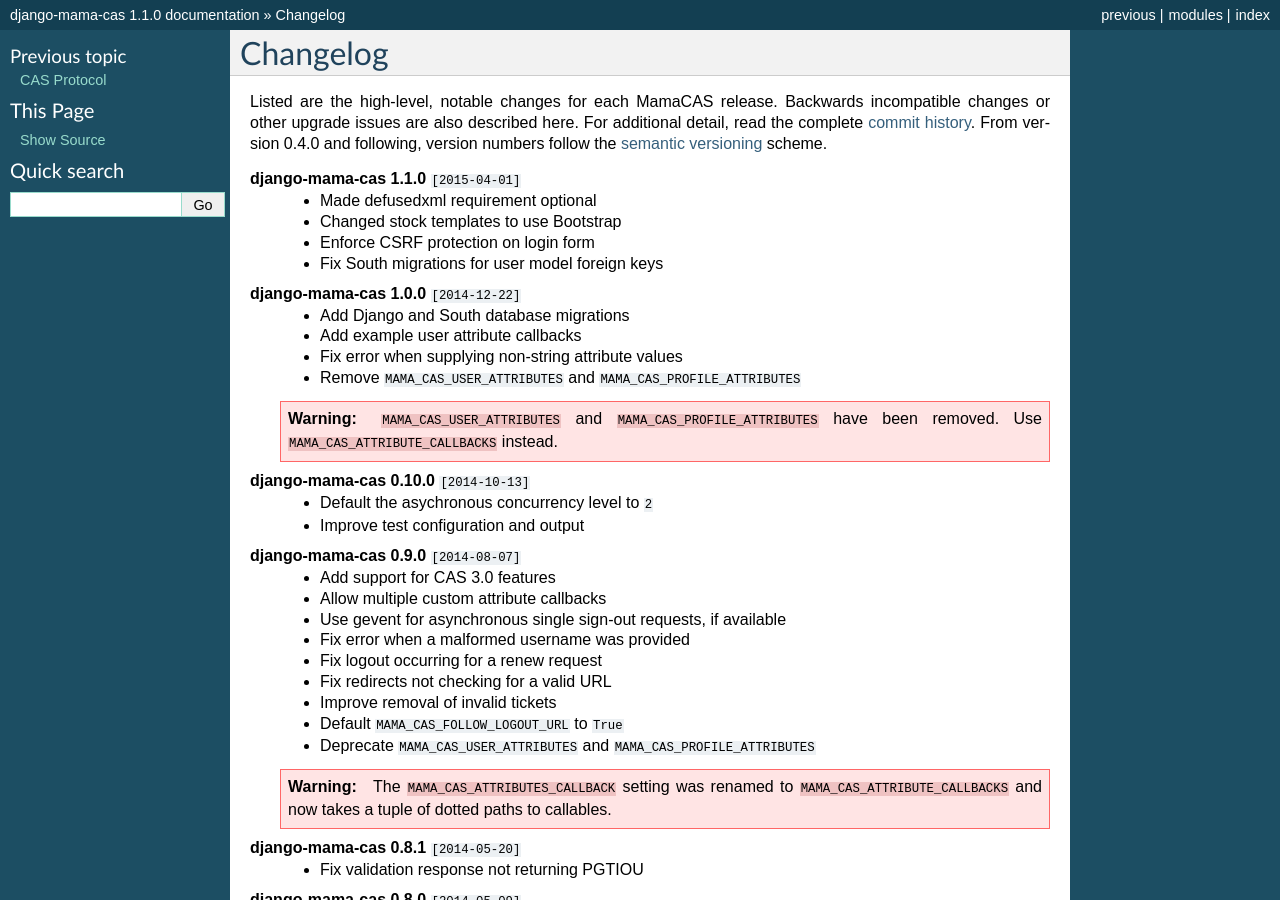
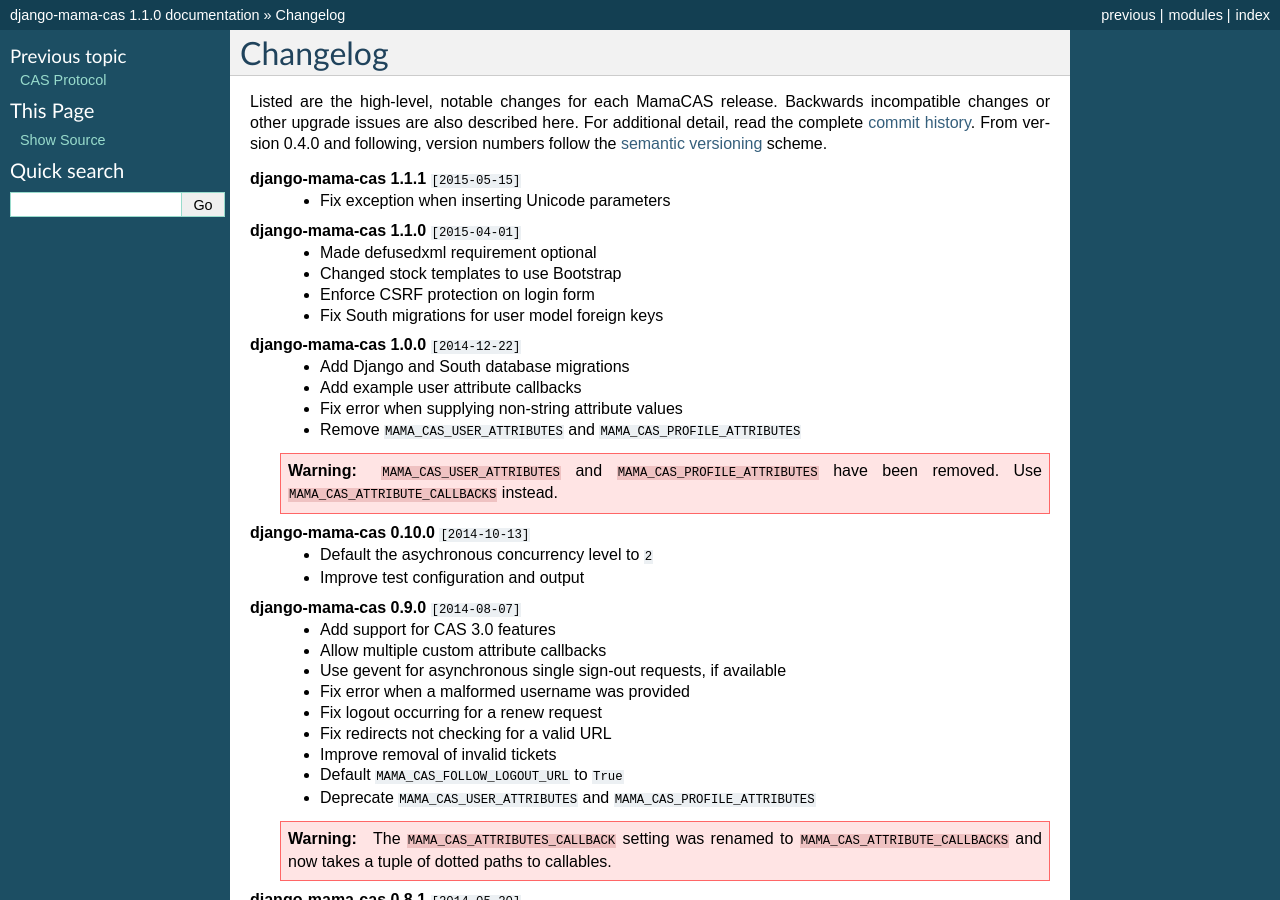
Before and after one commit to jbittel/django-mama-cas, a Sphinx documentation site: the page built from docs/changelog.rst, in a window 1280 px wide and 900 px high. Built offline with Sphinx 7.4.7, drawn with Linux system fonts in a browser that asks for light colours.

Commit message:
Update changelog

```diff
--- a/docs/changelog.rst
+++ b/docs/changelog.rst
@@ -8,6 +8,9 @@
 here. For additional detail, read the complete `commit history`_. From
 version 0.4.0 and following, version numbers follow the `semantic
 versioning`_ scheme.
+
+**django-mama-cas 1.1.1** ``[2015-05-15]``
+   * Fix exception when inserting Unicode parameters
 
 **django-mama-cas 1.1.0** ``[2015-04-01]``
    * Made defusedxml requirement optional
```
